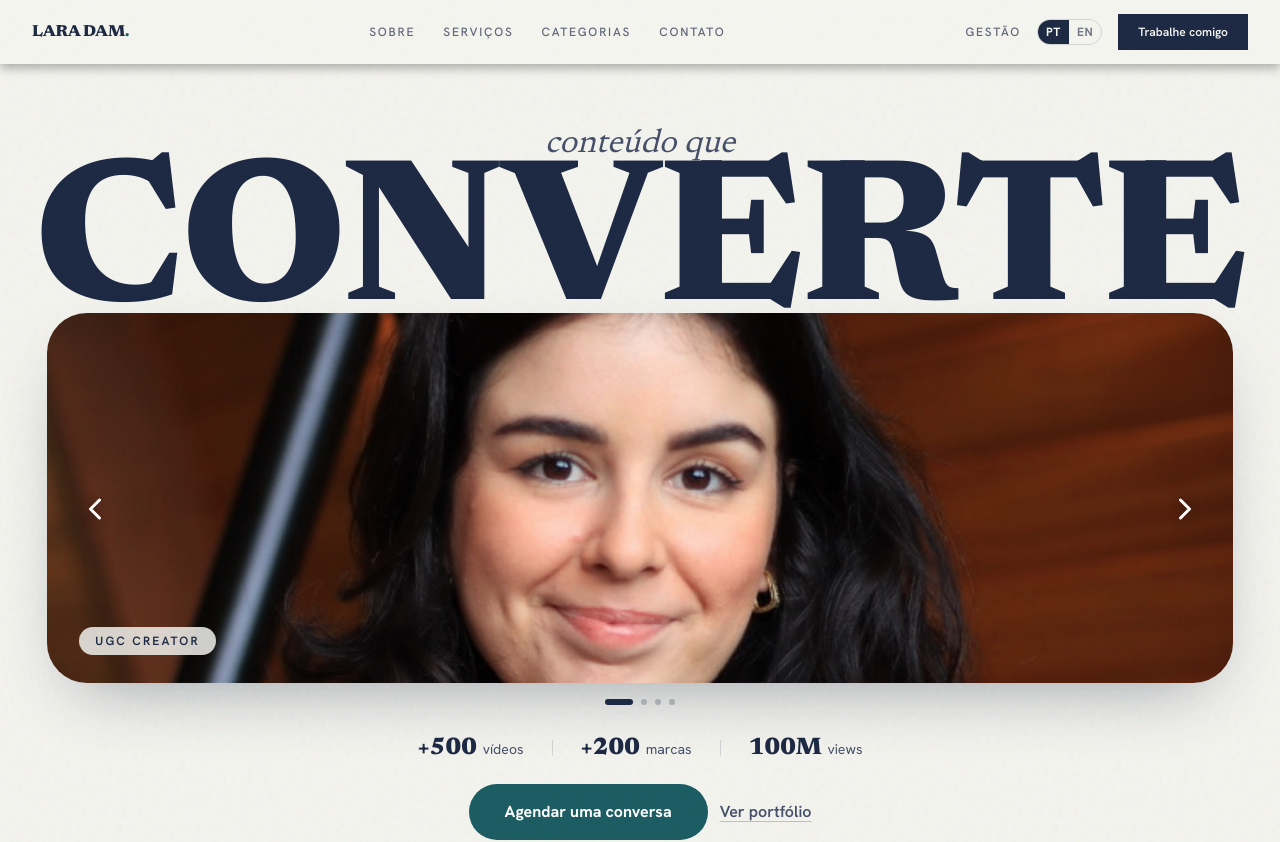
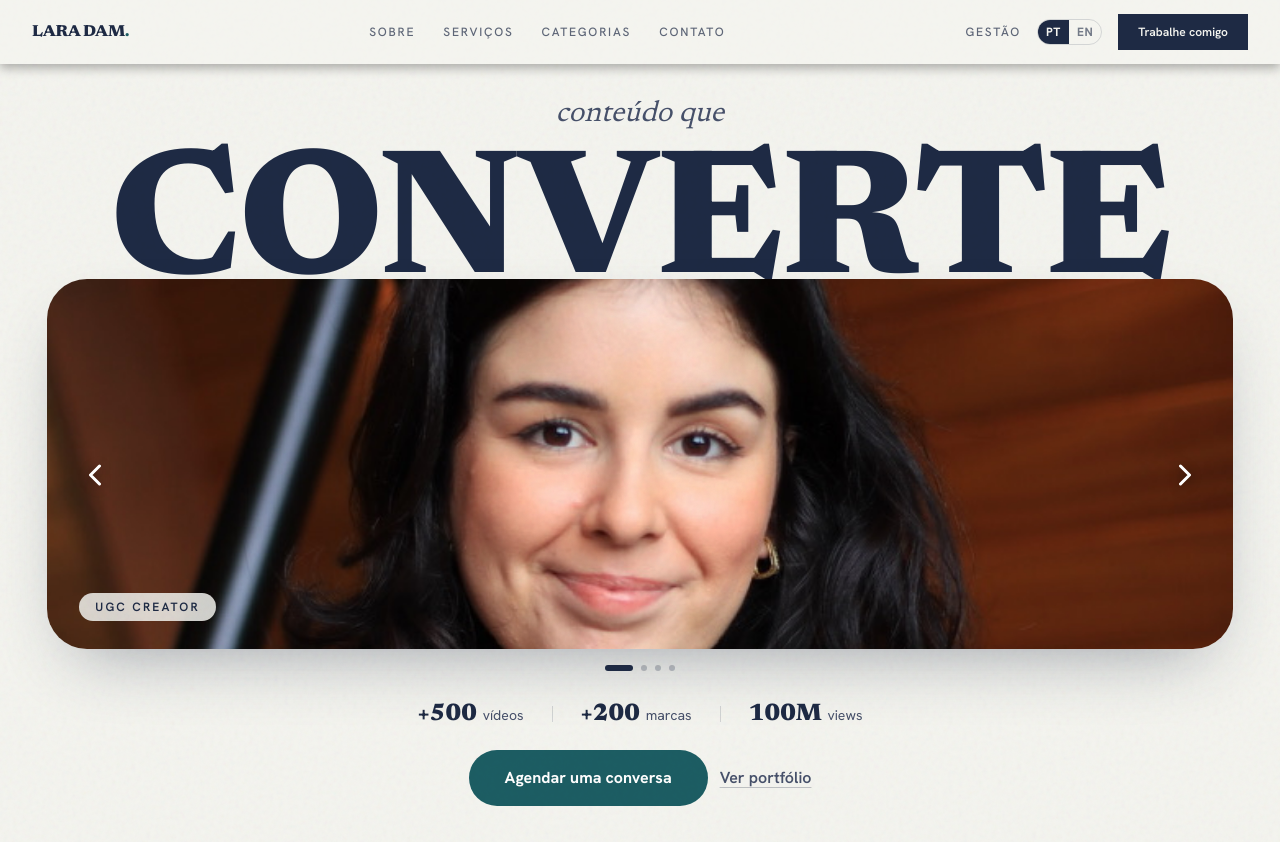
Before and after one commit to eilaradam/laradam-ugc, a Next.js app: page /capa in a window 1280 px wide. Shown: the top 842 px of the page. Built offline with nearby package versions, Linux system fonts and the light colour scheme.

Commit message:
Capa: respiro no chapeu, palavra com margem e card encostando na base das letras

```diff
--- a/src/components/heroes/HeroCapaGrande.tsx
+++ b/src/components/heroes/HeroCapaGrande.tsx
@@ -34,7 +34,7 @@ export default function HeroCapaGrande() {
   return (
     <section
       id="top"
-      className="relative overflow-hidden bg-background noise pt-28 md:pt-32 pb-16 md:pb-24"
+      className="relative overflow-hidden bg-background noise pt-24 md:pt-24 pb-14 md:pb-20"
     >
       {/* O espaco mais nobre do site diz o que ela VENDE, nao o nome dela (que ja esta
           no menu). O chapeu em italico usa a serifada da marca. */}
@@ -44,20 +44,20 @@ export default function HeroCapaGrande() {
         transition={{ duration: 0.9, ease: [0.16, 1, 0.3, 1] }}
         className="px-3 md:px-6 text-center select-none"
       >
-        <span className="block font-serif-accent italic text-foreground-soft leading-none mb-1 md:mb-2"
-          style={{ fontSize: "clamp(1.05rem, 2.6vw, 2.6rem)" }}>
+        <span className="block font-serif-accent italic text-foreground-soft leading-tight mb-3 md:mb-5"
+          style={{ fontSize: "clamp(1rem, 2.3vw, 2.25rem)" }}>
           conteúdo que
         </span>
         <h1
-          className="font-display font-black text-foreground leading-[0.8] tracking-[-0.05em] whitespace-nowrap"
-          style={{ fontSize: "clamp(3rem, 16vw, 19rem)" }}
+          className="font-display font-black text-foreground leading-[0.86] tracking-[-0.05em] whitespace-nowrap"
+          style={{ fontSize: "clamp(3rem, 14vw, 17rem)" }}
         >
           CONVERTE
         </h1>
       </motion.div>
 
       {/* Card do carrossel subindo por cima das letras */}
-      <div className="relative -mt-[2vw] md:-mt-[1.6vw] px-4 md:px-[3.7vw]">
+      <div className="relative -mt-[2.6vw] md:-mt-[2.2vw] px-4 md:px-[3.7vw]">
         <motion.div
           initial={{ opacity: 0, scale: 0.96 }}
           animate={{ opacity: 1, scale: 1 }}
```
